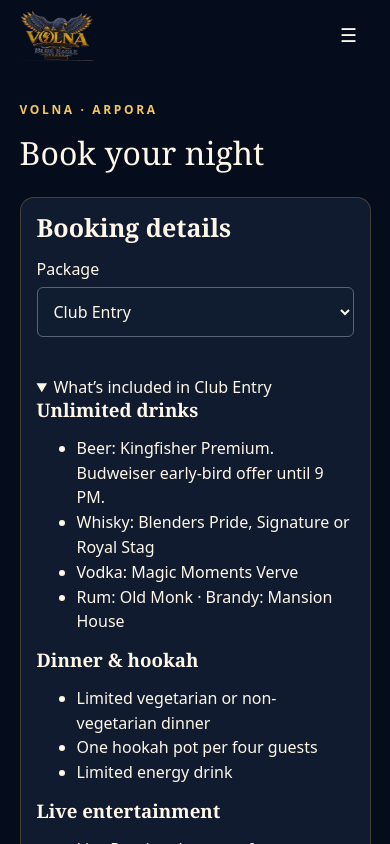
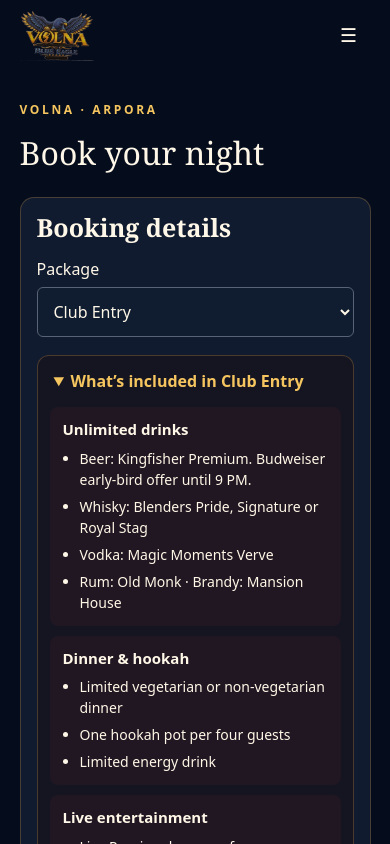
Before and after one commit to deepak989898/volna-ruskii-website, a Next.js app: page /book in a window 390 px wide. Shown: the top 844 px of the page. Built offline with nearby package versions, Linux system fonts and the light colour scheme.

Commit message:
Style responsive booking inclusion cards

```diff
--- a/app/style.css
+++ b/app/style.css
@@ -635,3 +635,13 @@ body:has(.contactPage) .venueFooter .venueMap { display: none; }
 }
 .bookingPrice dd { margin: 0; font-weight: 700; white-space: nowrap; }
 .bookingPrice .bookingPayNow { background: #f5c55f12; border-radius: 6px; color: var(--gold); }
+
+.bookingInclusions { grid-column: 1 / -1; margin: 0; min-width: 0; border: 1px solid var(--line); border-radius: 12px; background: #151522; }
+.bookingInclusions > summary { padding: 13px 16px; min-height: 44px; cursor: pointer; font-weight: 650; color: var(--gold); }
+.inclusionGroups { display: grid; grid-template-columns: repeat(3, minmax(0, 1fr)); gap: 10px; padding: 0 12px 12px; }
+.inclusionGroup { background: #211722; border-radius: 8px; padding: 13px; }
+.inclusionGroup h3 { color: var(--ink); font: 650 15px/1.3 system-ui, sans-serif; margin: 0 0 8px; }
+.inclusionGroup ul { margin: 0; padding-left: 17px; font-size: 14px; line-height: 1.5; }
+.inclusionGroup li + li { margin-top: 6px; }
+.inclusionNote { margin: 0 12px 12px; padding: 9px 12px; border-left: 2px solid var(--gold); background: #f5c55f12; font-size: 14px; }
+@media (max-width: 680px) { .inclusionGroups { grid-template-columns: minmax(0, 1fr); } }
```
